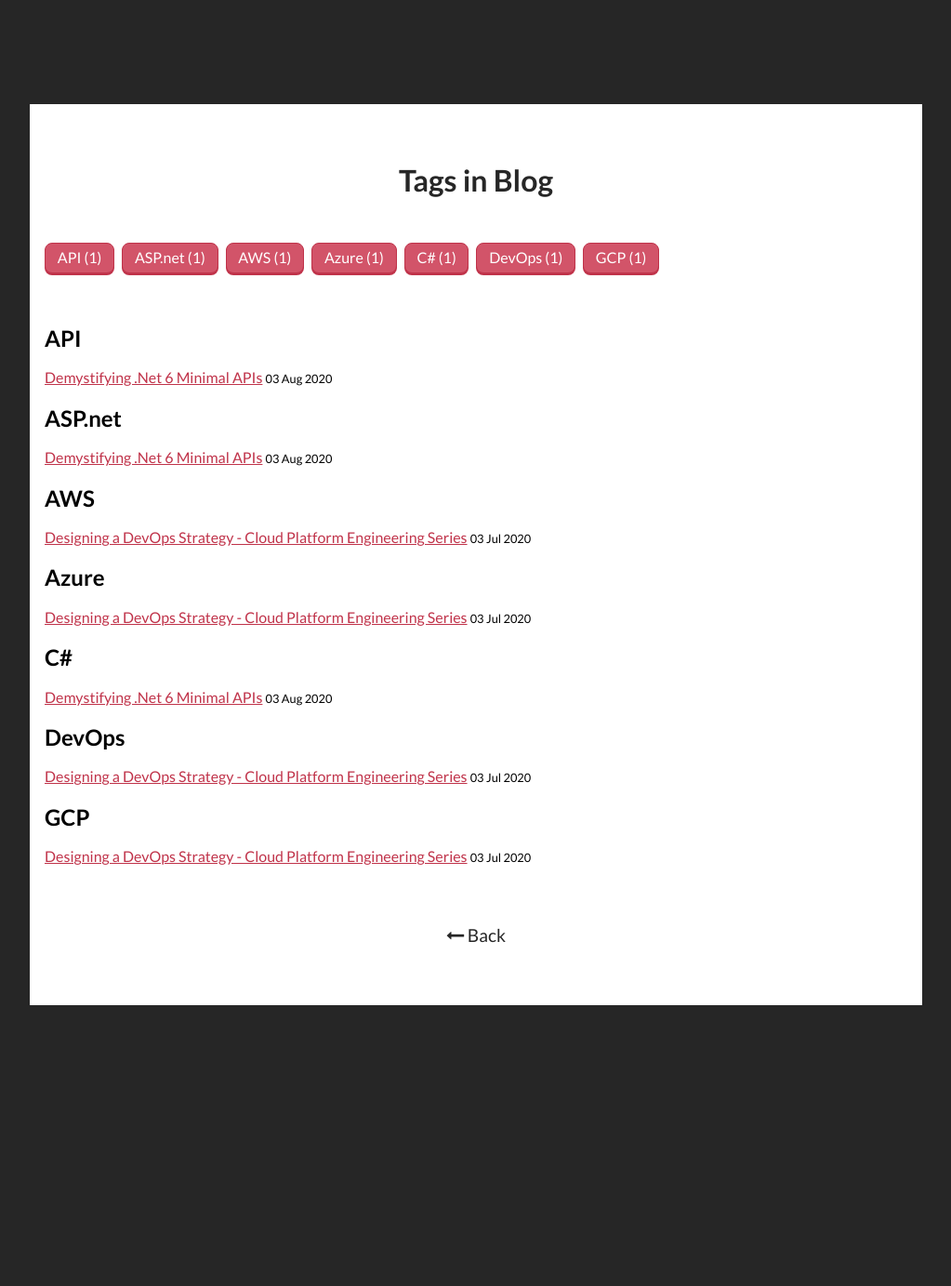
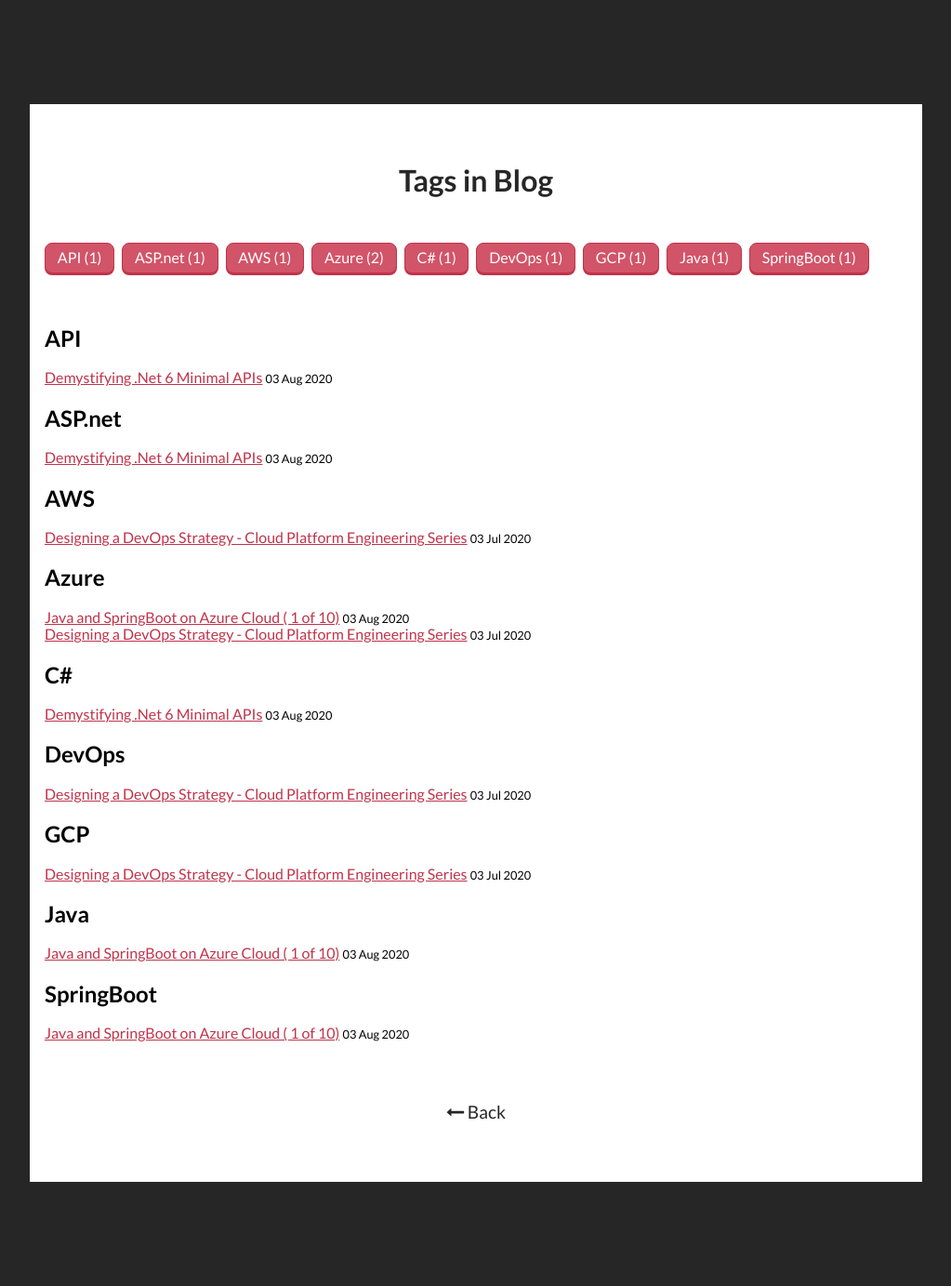
Before and after one commit to AceTheCloud/blog, a Jekyll site: the page built from _pages/tags.html, in a window 1280 px wide. Shown: the whole page at 93% size, without its empty margins (128-1151 px from the left). Built offline with Jekyll 4.4.1, drawn with Linux system fonts in a browser that asks for light colours; before the commit the page ends 1193 px from its top, so only the background shows below that.

Commit message:
Added Azure -Java Blog post 1 out of 10

```diff
--- a/_posts/2020-08-03-Demistifying-DotNet-6-Minimal-APIs.markdown
+++ b/_posts/2020-08-03-Demistifying-DotNet-6-Minimal-APIs.markdown
@@ -6,3 +6,6 @@
 description: Minimal API is a new and promising API Development model for building lightweight Web APIs..
 tag: [C#, ASP.net, API]
 ---
+
+In this series of 10  Blog posts we willl be exploring various options provided by Azure Cloud for deploying Java/SpringBoot applications to Azure.
+We will also cover few use cases to justify the selection of Azure service for a scenario.
--- /dev/null
+++ b/_posts/2022-01-01-Java-SpringBoot-On-Azure-Cloud-1.markdown
@@ -0,0 +1,8 @@
+---
+layout: post
+title: "Java and SpringBoot on Azure Cloud ( 1 of 10)"
+img: dotnet6.jpg
+date: 2020-08-03 12:55:00 +0300
+description: Java and SpringBoot on Azure Cloud (1 of 10)
+tag: [Java, SpringBoot, Azure]
+---
```
